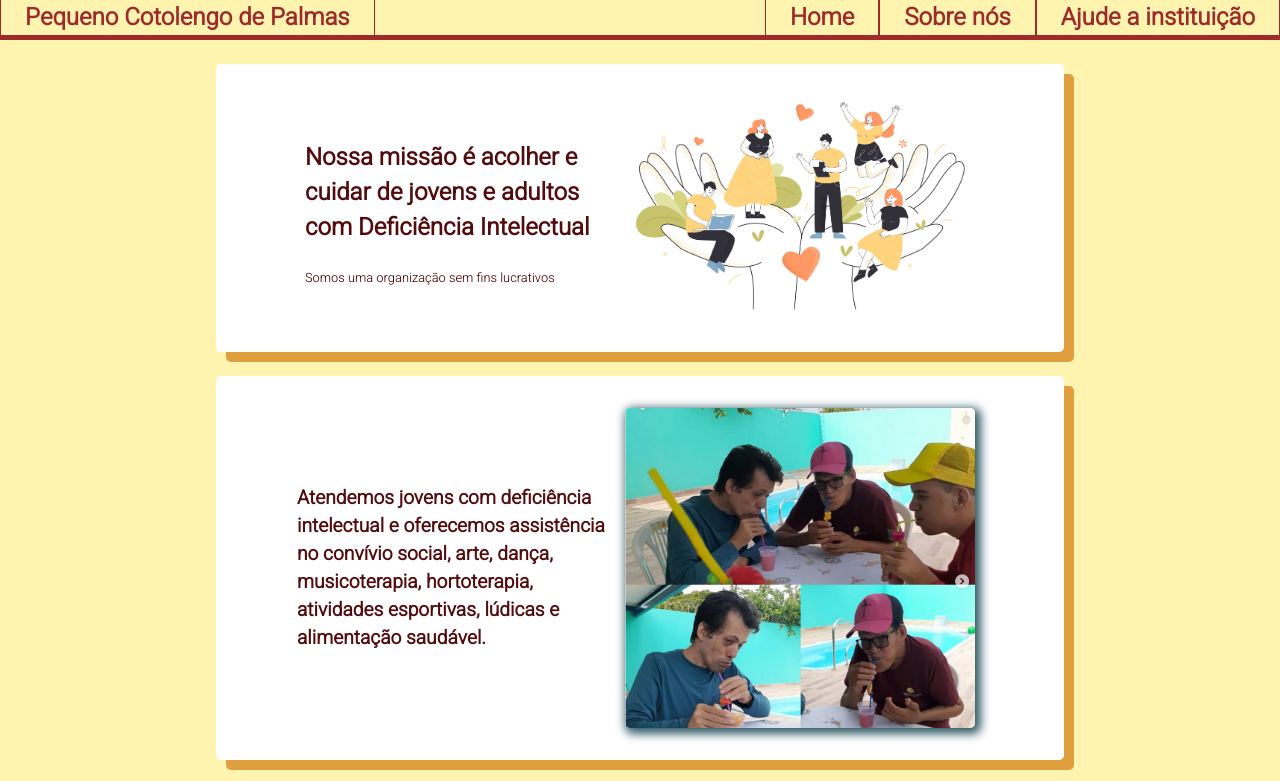
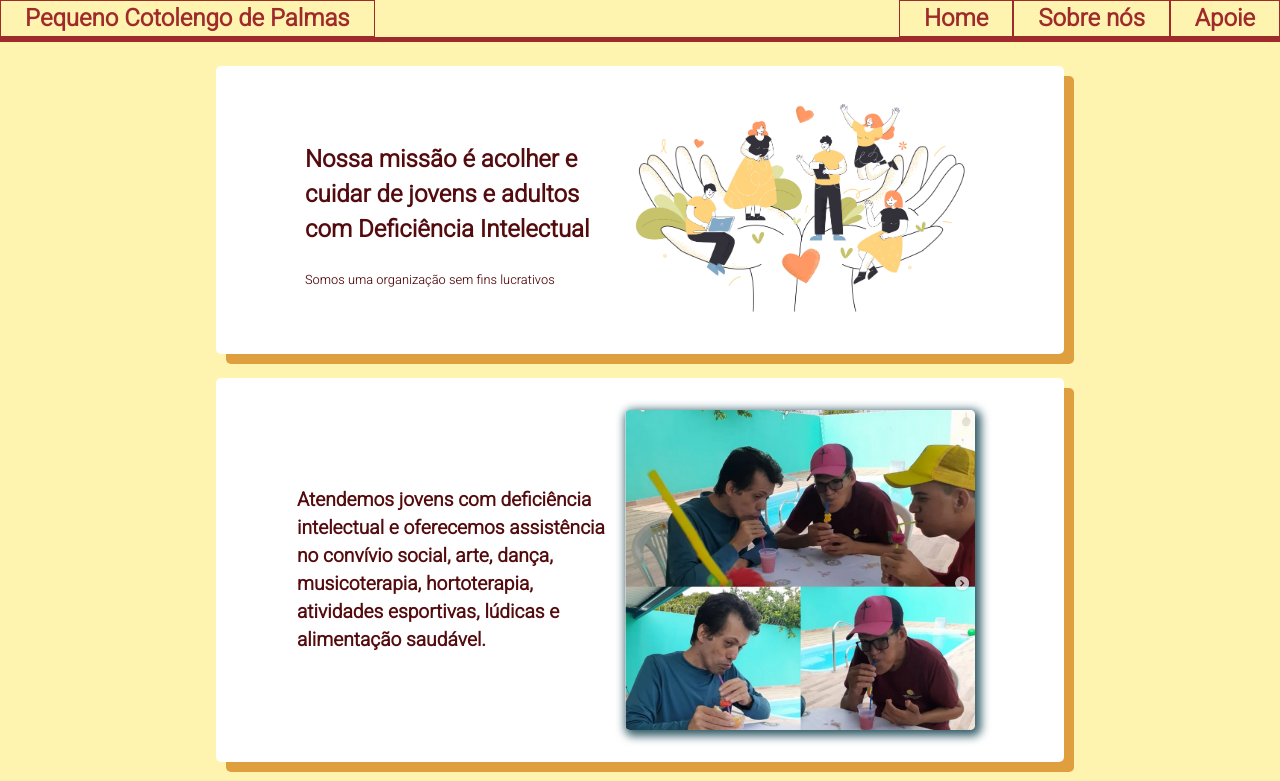
Before and after one commit to lorismilloni/social_coders, a plain HTML site: page PequenoCotolengo/index.html in a window 1280 px wide. Shown: the top 781 px of the page. Drawn offline with Linux system fonts and the light colour scheme.

Commit message:
fix: corrige flex-box header

```diff
--- a/PequenoCotolengo/css/header.css
+++ b/PequenoCotolengo/css/header.css
@@ -4,6 +4,7 @@
     justify-content: space-between;
     align-items: center;
     border-bottom: 5px solid #9E2A2B;
+    flex-wrap: wrap;
 }
 
 .header-bar a {
@@ -17,3 +18,12 @@
 .header-bar a:visited {
     color: #9E2A2B;
 }
+
+.header-links {
+    display: flex;
+    flex-direction: row;
+    justify-content: space-evenly;
+    width: auto;
+    min-width: 300px;
+    flex-wrap: wrap;
+}
```
Also changed, not shown: PequenoCotolengo/header.txt.
